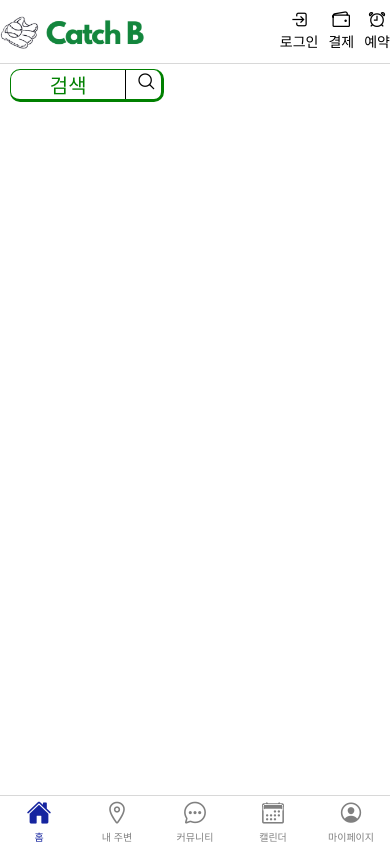
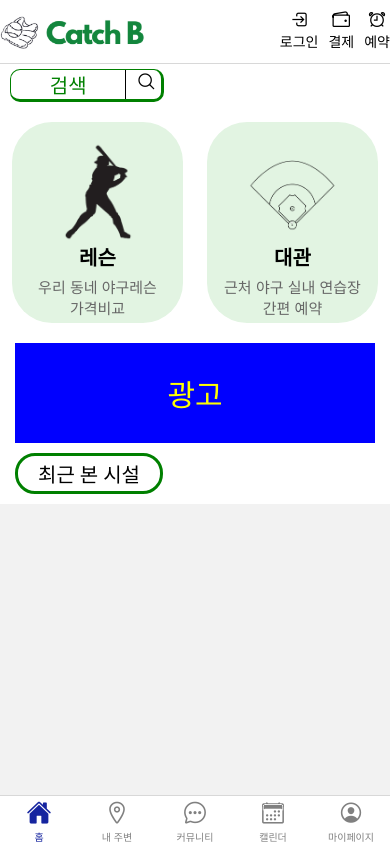
Before and after one commit to vietman2/CatchB, a React Native app in the folder CatchB/: screen /Main in a window 390 px wide. Built offline with nearby package versions, Linux system fonts and the light colour scheme.

Commit message:
add components

```diff
--- /dev/null
+++ b/CatchB/components/Heading.tsx
@@ -0,0 +1,33 @@
+import { Text, View, StyleSheet } from "react-native";
+
+interface Props {
+  title: string;
+}
+
+export default function Heading({ title }: Props) {
+  return (
+    <View style={{ flexDirection: "row" }}>
+      <View style={styles.container}>
+        <Text style={styles.title}>{title}</Text>
+      </View>
+    </View>
+  );
+}
+
+const styles = StyleSheet.create({
+  container: {
+    justifyContent: "center",
+    alignItems: "center",
+    marginVertical: 10,
+    marginHorizontal: 15,
+    borderColor: "green",
+    borderWidth: 3,
+    borderRadius: 20,
+  },
+  title: {
+    fontSize: 20,
+    paddingHorizontal: 20,
+    paddingVertical: 3,
+    fontFamily: "KBO Dia Gothic_medium"
+  },
+});
--- /dev/null
+++ b/CatchB/components/Shortcut.tsx
@@ -0,0 +1,65 @@
+import { Text, View, StyleSheet, Image } from "react-native";
+
+interface Props {
+  imageNumber: number;
+  title: string;
+  description: string;
+}
+
+export default function Shortcut({ imageNumber, title, description}: Props) {
+  const renderImage = (imageNumber: number) => {
+    if (imageNumber === 1) {
+      return (
+        <Image
+          style={styles.image}
+          source={require("../assets/images/baseball_player.png")}
+          />
+      )
+    }
+    if (imageNumber === 2) {
+      return (
+        <Image
+          style={styles.image}
+          source={require("../assets/images/field.png")}
+        />
+      );
+    } else return <></>;
+  }
+  return (
+  <View style={styles.container}>
+    {renderImage(imageNumber)}
+    <Text style={styles.title}>{title}</Text>
+    <Text style={styles.description}>{description}</Text>
+  </View>
+  );
+}
+
+const styles = StyleSheet.create({
+  container: {
+    flex: 1,
+    backgroundColor: "#e2f4e2",
+    justifyContent: "center",
+    alignItems: "center",
+    borderRadius: 40,
+    marginHorizontal: 12,
+  },
+  image: {
+    marginHorizontal: 30,
+    marginTop: 20,
+    width: 100,
+    height: 100,
+    resizeMode: "contain",
+    justifyContent: "center",
+    alignItems: "center",
+  },
+  title: {
+    fontSize: 20,
+    fontWeight: "bold",
+  },
+  description: {
+    fontSize: 15,
+    color: "#666",
+    textAlign: "center",
+    marginVertical: 5,
+  },
+})
--- a/CatchB/pages/Home/Home.tsx
+++ b/CatchB/pages/Home/Home.tsx
@@ -1,15 +1,42 @@
-import { View, Text } from "react-native";
+import { View, Text, SafeAreaView, ScrollView } from "react-native";
 import { BottomTabScreenProps } from "@react-navigation/bottom-tabs";
 
 import Search from "../../components/Search";
+import Shortcut from "../../components/Shortcut";
 import { RootTabParamList } from "../../containers/TabContainer";
+import { styles } from "./styles";
+import Heading from "../../components/Heading";
 
 type HomeProps = BottomTabScreenProps<RootTabParamList, "Home">;
 
 export default function Home({ navigation }: HomeProps) {
+  const Shortcuts = () => {
+    return (
+      <View style={styles.shortcuts}>
+        <Shortcut
+          imageNumber={1}
+          title="레슨"
+          description={"우리 동네 야구레슨\n가격비교"}
+        />
+        <Shortcut
+          imageNumber={2}
+          title="대관"
+          description={"근처 야구 실내 연습장\n간편 예약"}
+        />
+      </View>
+    );
+  };
+
   return (
-    <View style={{ flex:1, backgroundColor: "#fff" }}>
-      <Search />
-    </View>
+    <SafeAreaView style={{ backgroundColor: "#fff" }}>
+      <ScrollView>
+        <Search />
+        <Shortcuts />
+        <View style={styles.ads}>
+          <Text style={{ fontSize: 30, color: "yellow" }}>광고</Text>
+        </View>
+        <Heading title="최근 본 시설" />
+      </ScrollView>
+    </SafeAreaView>
   );
 }
--- /dev/null
+++ b/CatchB/pages/Home/styles.ts
@@ -0,0 +1,19 @@
+import { StyleSheet } from "react-native";
+
+const styles = StyleSheet.create({
+  shortcuts: {
+    flexDirection: "row",
+    justifyContent: "space-between",
+    marginTop: 20,
+  },
+  ads: {
+    marginTop: 20,
+    backgroundColor: "blue",
+    height: 100,
+    justifyContent: "center",
+    alignItems: "center",
+    marginHorizontal: 15,
+  }
+});
+
+export { styles };
```
